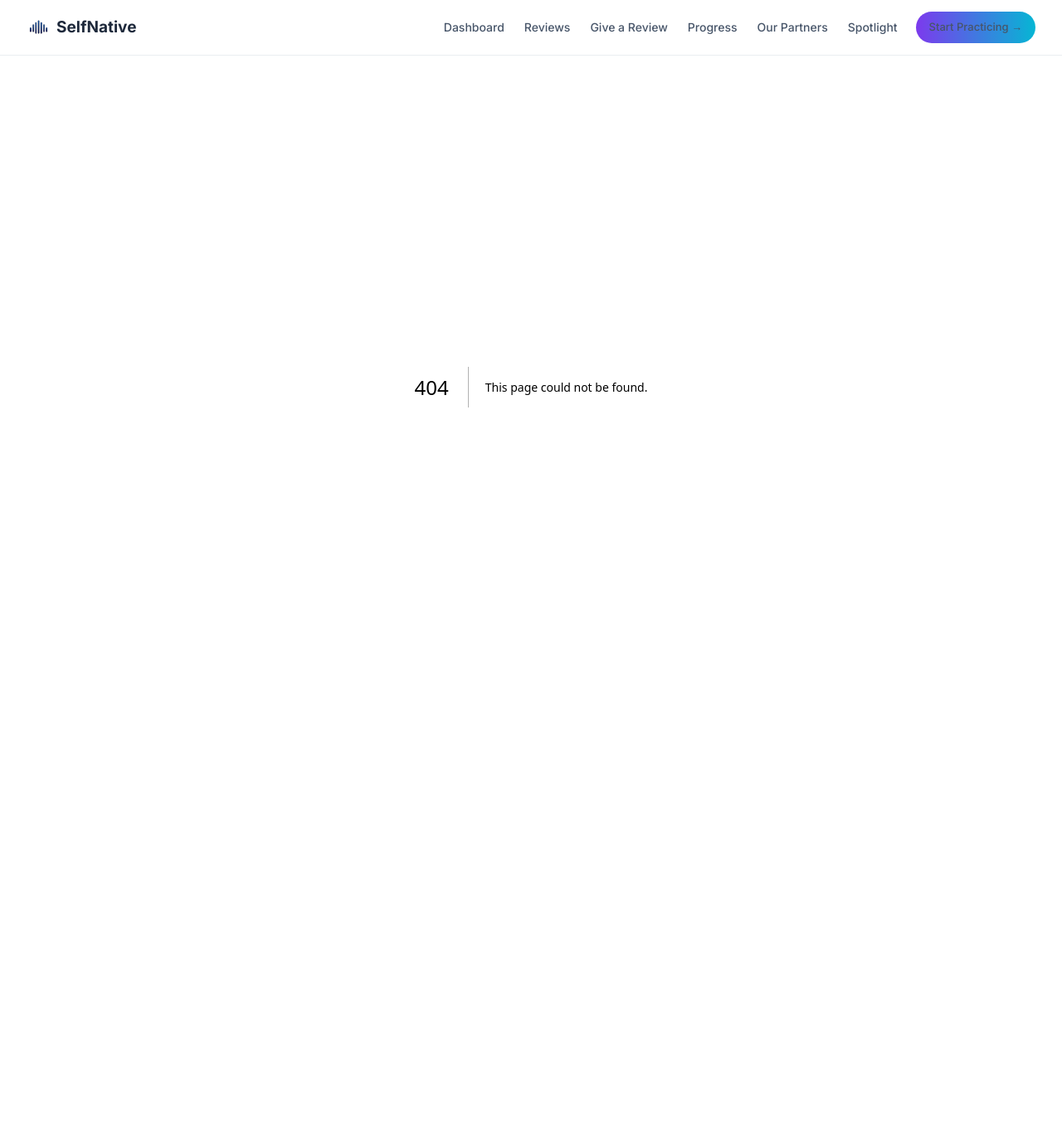
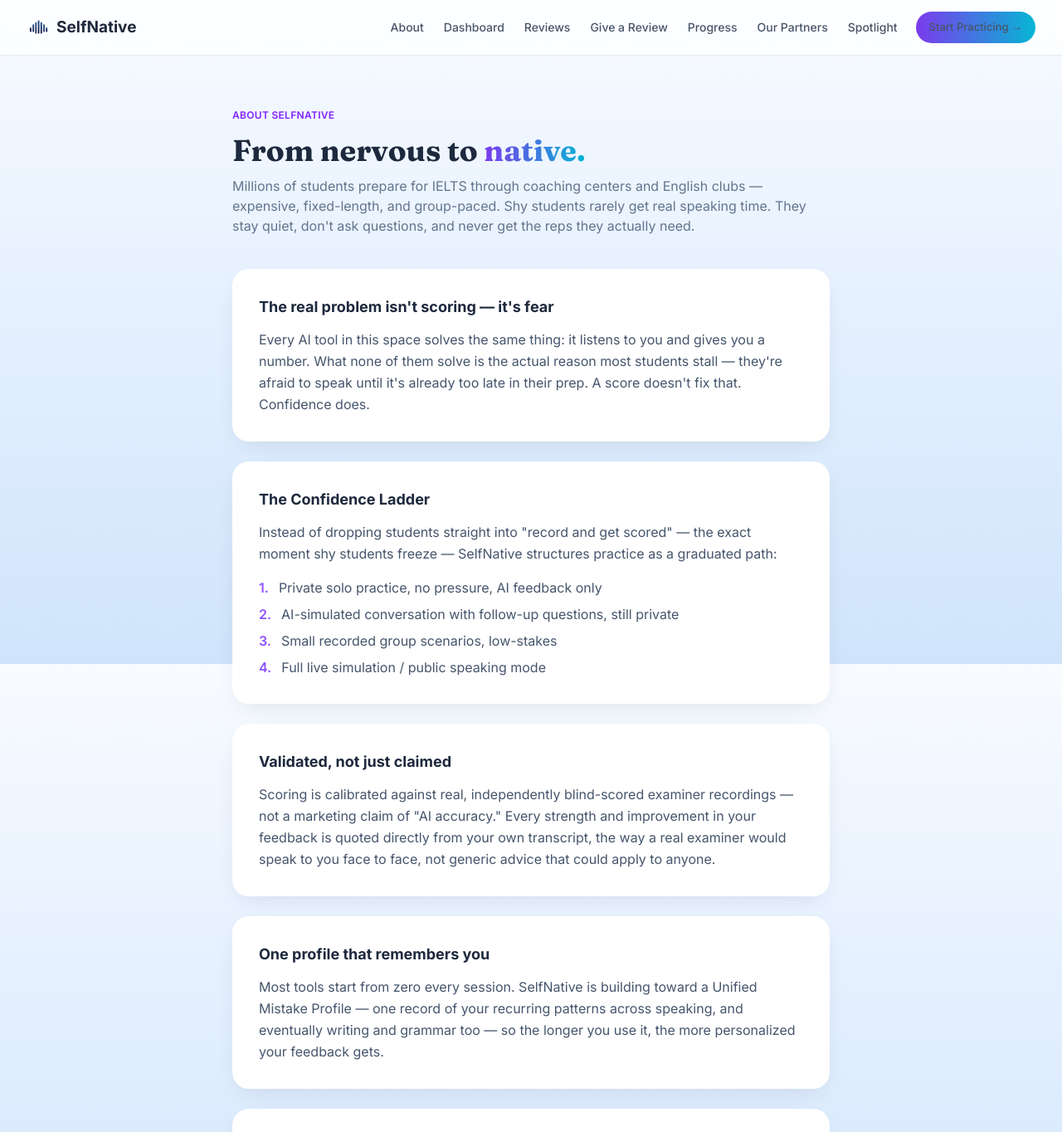
Before and after one commit to arhamtousif/selfnative, a Next.js app: page /about in a window 1280 px wide. Before the commit this address had no page. Shown: the top 1364 px of the page at 83% size. Before the commit the page ends 867 px from the top, so only its background shows below. Built offline with nearby package versions, Linux system fonts and the light colour scheme.

Commit message:
Rewrite About page to reflect Confidence Ladder and full product vision

```diff
--- /dev/null
+++ b/app/about/page.tsx
@@ -0,0 +1,60 @@
+export default function About() {
+  return (
+    <main className="max-w-3xl mx-auto px-6 py-16">
+      <p className="text-xs font-semibold text-violet-600 uppercase tracking-wide mb-3">About SelfNative</p>
+      <h1 className="display text-3xl md:text-4xl font-bold text-slate-800 mb-2 leading-tight">
+        From nervous to <span className="gradient-text">native.</span>
+      </h1>
+      <p className="text-slate-500 mb-10">
+        Millions of students prepare for IELTS through coaching centers and English clubs — expensive, fixed-length, and group-paced. Shy students rarely get real speaking time. They stay quiet, don't ask questions, and never get the reps they actually need.
+      </p>
+
+      <div className="card p-8 mb-6">
+        <h2 className="font-bold text-slate-800 text-lg mb-3">The real problem isn't scoring — it's fear</h2>
+        <p className="text-slate-600 leading-relaxed">
+          Every AI tool in this space solves the same thing: it listens to you and gives you a number. What none of them solve is the actual reason most students stall — they're afraid to speak until it's already too late in their prep. A score doesn't fix that. Confidence does.
+        </p>
+      </div>
+
+      <div className="card p-8 mb-6">
+        <h2 className="font-bold text-slate-800 text-lg mb-3">The Confidence Ladder</h2>
+        <p className="text-slate-600 leading-relaxed mb-4">
+          Instead of dropping students straight into "record and get scored" — the exact moment shy students freeze — SelfNative structures practice as a graduated path:
+        </p>
+        <ul className="space-y-2 text-slate-600">
+          <li className="flex gap-3"><span className="text-violet-500 font-semibold shrink-0">1.</span> Private solo practice, no pressure, AI feedback only</li>
+          <li className="flex gap-3"><span className="text-violet-500 font-semibold shrink-0">2.</span> AI-simulated conversation with follow-up questions, still private</li>
+          <li className="flex gap-3"><span className="text-violet-500 font-semibold shrink-0">3.</span> Small recorded group scenarios, low-stakes</li>
+          <li className="flex gap-3"><span className="text-violet-500 font-semibold shrink-0">4.</span> Full live simulation / public speaking mode</li>
+        </ul>
+      </div>
+
+      <div className="card p-8 mb-6">
+        <h2 className="font-bold text-slate-800 text-lg mb-3">Validated, not just claimed</h2>
+        <p className="text-slate-600 leading-relaxed">
+          Scoring is calibrated against real, independently blind-scored examiner recordings — not a marketing claim of "AI accuracy." Every strength and improvement in your feedback is quoted directly from your own transcript, the way a real examiner would speak to you face to face, not generic advice that could apply to anyone.
+        </p>
+      </div>
+
+      <div className="card p-8 mb-6">
+        <h2 className="font-bold text-slate-800 text-lg mb-3">One profile that remembers you</h2>
+        <p className="text-slate-600 leading-relaxed">
+          Most tools start from zero every session. SelfNative is building toward a Unified Mistake Profile — one record of your recurring patterns across speaking, and eventually writing and grammar too — so the longer you use it, the more personalized your feedback gets.
+        </p>
+      </div>
+
+      <div className="card p-8">
+        <h2 className="font-bold text-slate-800 text-lg mb-3">Built with real coaching centers, not against them</h2>
+        <p className="text-slate-600 leading-relaxed">
+          SelfNative isn't trying to replace coaching centers — it's built to work alongside them. Centers get a private practice option for their shy students, freeing instructor time from repetitive correction so live sessions focus on higher-value coaching. Students get unlimited practice at a fraction of the cost of an extra class.
+        </p>
+      </div>
+
+      <div className="text-center mt-10">
+        <a href="/practice" className="gradient-btn inline-block px-6 py-3 rounded-full">
+          Start Practicing →
+        </a>
+      </div>
+    </main>
+  );
+}
--- a/app/layout.tsx
+++ b/app/layout.tsx
@@ -27,6 +27,7 @@
           </a>
           <nav className="flex items-center gap-4 md:gap-6">
             <span className="hidden md:flex items-center gap-6">
+              <a href="/about">About</a>
               <a href="/dashboard">Dashboard</a>
               <a href="/reviews">Reviews</a>
               <a href="/submit-review">Give a Review</a>
```
